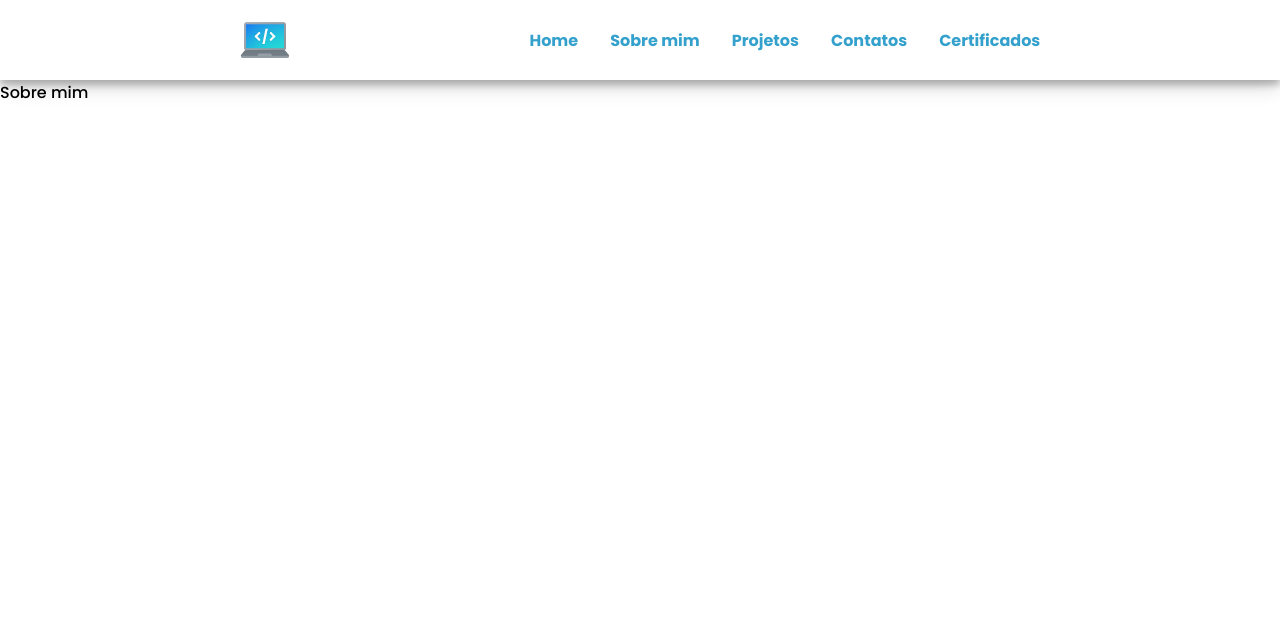
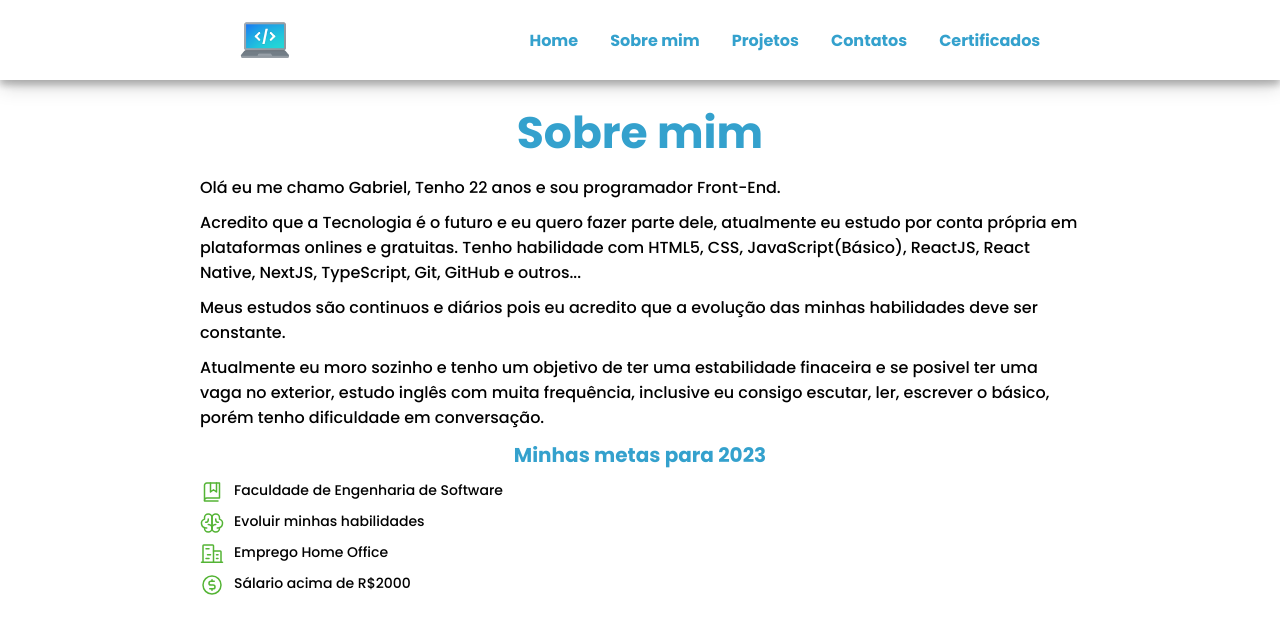
Before and after one commit to GabrielBorges2000/portfolio, a Next.js app: page /aboult in a window 1280 px wide. Shown: the top 634 px of the page. Built offline with nearby package versions, Linux system fonts and the light colour scheme.

Commit message:
create pages contact and aboult

```diff
--- a/src/pages/aboult.tsx
+++ b/src/pages/aboult.tsx
@@ -1,9 +1,68 @@
+import { BookBookmark, Brain, Buildings, CurrencyCircleDollar, CurrencyDollar } from 'phosphor-react';
 import React from 'react';
+import { useTheme } from 'styled-components';
 import { Text } from '../components/form/text';
+import { Title } from '../components/form/title/styles';
+import { Container, IconAndTitle } from '../styles/styles/aboult';
 
 
 export default function Aboult() {
+    const theme = useTheme();
+
+    const aboult = [
+        {
+            text: "Olá eu me chamo Gabriel, Tenho 22 anos e sou programador Front-End."
+        },
+        {
+            text: "Acredito que a Tecnologia é o futuro e eu quero fazer parte dele, atualmente eu estudo por conta própria em plataformas onlines e gratuitas. Tenho habilidade com HTML5, CSS, JavaScript(Básico), ReactJS, React Native, NextJS, TypeScript, Git, GitHub e outros..."
+        },
+        {
+            text: "Meus estudos são continuos e diários pois eu acredito que a evolução das minhas habilidades deve ser constante."
+        },
+        {
+            text: "Atualmente eu moro sozinho e tenho um objetivo de ter uma estabilidade finaceira e se posivel ter uma vaga no exterior, estudo inglês com muita frequência, inclusive eu consigo escutar, ler, escrever o básico, porém tenho dificuldade em conversação."
+        }
+    ];
+
+    const metas = [
+        {
+            icon: <BookBookmark size={24} color={theme.green} />,
+            text: "Faculdade de Engenharia de Software"
+        },
+        {
+            icon: <Brain size={24} color={theme.green} />,
+            text: "Evoluir minhas habilidades"
+        },
+        {
+            icon: <Buildings size={24} color={theme.green} />,
+            text: "Emprego Home Office"
+        },
+        {
+            icon: <CurrencyCircleDollar size={24} color={theme.green} />,
+            text: "Sálario acima de R$2000"
+        }
+    ]
+
     return (
-        <Text title="Sobre mim" fontSize='md'/>
+        <Container>
+            <Title title='Sobre mim' fontSize='lg' tag='h2' color={theme.blue_100} />
+            {
+                aboult.map((aboult) => <Text title={aboult.text} fontSize='md' />)
+            }
+
+            <Title title='Minhas metas para 2023' fontSize='md' tag='h3' color={theme.blue_100} />
+
+            {
+                metas.map((metas) => {
+                    return (
+                        <IconAndTitle>
+                            {metas.icon}
+                            <Text title={metas.text} fontSize='sm' />
+                        </IconAndTitle>
+                    )
+                })
+            }
+        </Container>
+
     )
 }
--- a/src/styles/global/theme.ts
+++ b/src/styles/global/theme.ts
@@ -11,6 +11,8 @@ export const theme = {
         gray_200: '#55527c',
         gray_300: '#333',
 
+        green: '#54B435',
+
         pink_300: '#ea4c89',
 
         shadow: ' 0 5px 7px 0 rgba(0, 0, 0, 0.24), 0 5px 20px 0 rgba(0, 0, 0, 0.19)',
--- /dev/null
+++ b/src/styles/styles/aboult.ts
@@ -0,0 +1,28 @@
+import styled from "styled-components";
+
+export const Container = styled.div`
+    margin: 100px 200px;
+
+    @media screen and (max-width: 600px) {
+        margin: 100px 40px;
+    }
+
+    p {
+        margin-bottom: 10px;
+    }
+
+    h1, h2, h3 {
+        display: flex;
+        justify-content: center;
+
+        margin-bottom: 10px;
+    }
+
+
+
+`;
+
+export const IconAndTitle = styled.div`
+    display: flex;
+    gap: 10px;
+`;
```
Also changed, not shown: src/pages/contact.tsx (+44 -3 lines), src/pages/project.tsx (+6 -4 lines), src/styles/styles/contact.ts (added, +25 -0 lines), src/styles/styles/project.ts (added, +20 -0 lines).
